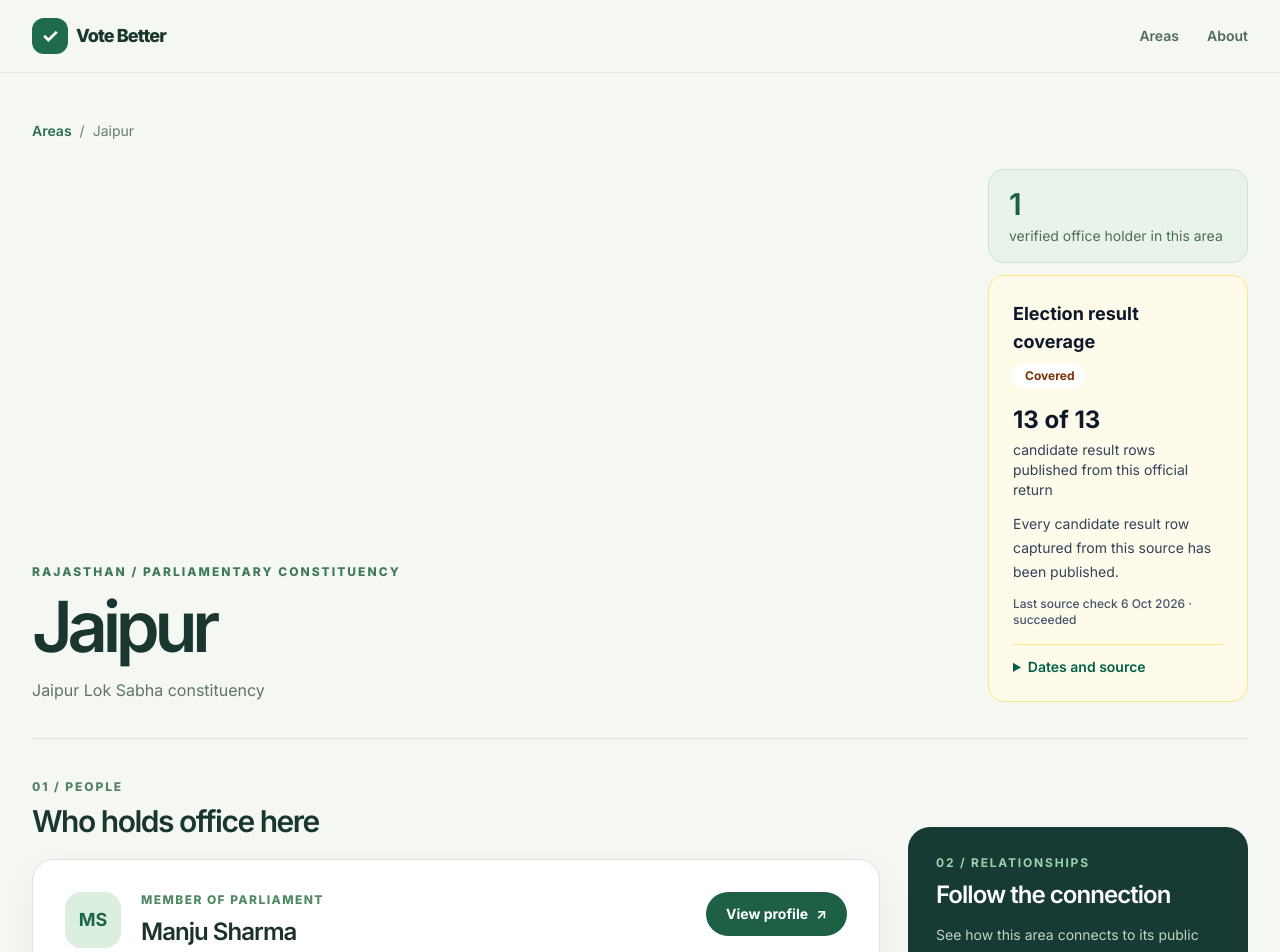
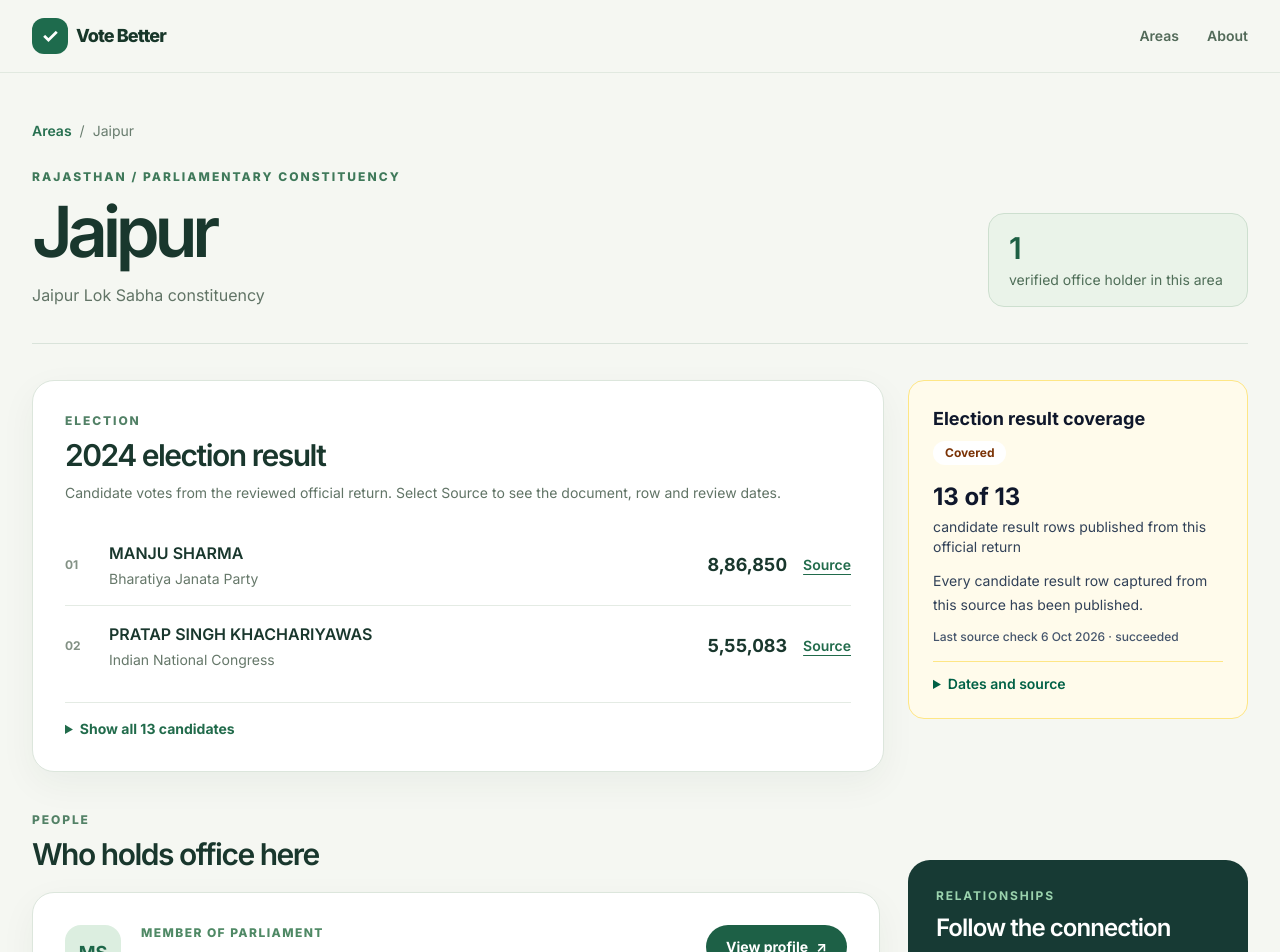
Before and after one commit to sourabh69733/vote-better, a Next.js app in the folder web/: page /areas/jaipur-lok-sabha in a window 1280 px wide. Shown: the top 952 px of the page. Built offline with nearby package versions, Linux system fonts and the light colour scheme.

Commit message:
web: connect constituency result and fact trails

```diff
--- a/web/app/areas/[areaId]/page.tsx
+++ b/web/app/areas/[areaId]/page.tsx
@@ -3,6 +3,8 @@ import Link from "next/link";
 import { notFound } from "next/navigation";
 import { getAreaOverview, listAreaOverviews } from "@/lib/civic-area";
 import { ResultCoverage } from "@/components/ResultCoverage";
+import { ElectionResult } from "@/components/ElectionResult";
+import { getAreaElectionResult } from "@/lib/publication";
 
 interface PageProps {
   params: Promise<{ areaId: string }>;
@@ -22,6 +24,7 @@ export default async function AreaPage({ params }: PageProps) {
   const { areaId } = await params;
   const overview = getAreaOverview(areaId);
   if (!overview) notFound();
+  const hasElectionResult = getAreaElectionResult(overview.area.id) !== null;
 
   return (
     <div className="mx-auto w-full max-w-[1320px] px-4 pb-14 pt-8 sm:px-6 sm:pt-12 lg:px-8">
@@ -37,18 +40,20 @@ export default async function AreaPage({ params }: PageProps) {
           <h1 className="mt-3 text-[clamp(3.2rem,5.5vw,5.6rem)] font-semibold leading-none tracking-[-0.075em] text-[#19372d]">{overview.area.name}</h1>
           <p className="mt-4 text-base text-[#617466]">{overview.area.label}</p>
         </div>
-        <div className="grid gap-3">
-          <div className="rounded-2xl border border-[#cddfcf] bg-[#eaf3e9] px-5 py-4">
-            <strong className="text-3xl font-semibold tracking-[-0.05em] text-[#1d5f43]">{overview.links.length}</strong>
-            <p className="mt-1 text-sm leading-5 text-[#4f6e58]">verified {overview.links.length === 1 ? "office holder" : "office holders"} in this area</p>
-          </div>
-          <ResultCoverage areaId={overview.area.id} />
+        <div className="rounded-2xl border border-[#cddfcf] bg-[#eaf3e9] px-5 py-4">
+          <strong className="text-3xl font-semibold tracking-[-0.05em] text-[#1d5f43]">{overview.links.length}</strong>
+          <p className="mt-1 text-sm leading-5 text-[#4f6e58]">verified {overview.links.length === 1 ? "office holder" : "office holders"} in this area</p>
         </div>
       </header>
 
+      <div className={`mt-9 grid items-start gap-6 ${hasElectionResult ? "lg:grid-cols-[minmax(0,1fr)_340px]" : ""}`}>
+        <ElectionResult areaId={overview.area.id} />
+        <ResultCoverage areaId={overview.area.id} />
+      </div>
+
       <div className="mt-10 grid items-start gap-7 lg:grid-cols-[minmax(0,1fr)_340px]">
         <section aria-labelledby="holders-heading">
-          <p className="text-xs font-extrabold uppercase tracking-[0.16em] text-[#528166]">01 / People</p>
+          <p className="text-xs font-extrabold uppercase tracking-[0.16em] text-[#528166]">People</p>
           <h2 id="holders-heading" className="mt-2 text-3xl font-semibold tracking-[-0.05em] text-[#19372d]">Who holds office here</h2>
           <div className="mt-5 grid gap-4">
             {overview.links.map((link) => (
@@ -80,7 +85,7 @@ export default async function AreaPage({ params }: PageProps) {
         </section>
 
         <aside className="rounded-[22px] bg-[#173a34] p-7 text-white lg:mt-12" aria-labelledby="map-heading">
-          <p className="text-xs font-bold uppercase tracking-[0.15em] text-[#9bd3ae]">02 / Relationships</p>
+          <p className="text-xs font-bold uppercase tracking-[0.15em] text-[#9bd3ae]">Relationships</p>
           <h2 id="map-heading" className="mt-2 text-2xl font-semibold tracking-[-0.04em]">Follow the connection</h2>
           <p className="mt-3 text-sm leading-6 text-[#bbd6c4]">See how this area connects to its public office and current holder. Select a line to see its source.</p>
           <div className="mt-6 grid gap-5 text-sm">
--- a/web/app/facts/[factId]/page.tsx
+++ b/web/app/facts/[factId]/page.tsx
@@ -3,6 +3,7 @@ import Link from "next/link";
 import { notFound } from "next/navigation";
 
 import { getFactTrace, jaipurPublication } from "@/lib/publication";
+import { getPersonProfile } from "@/lib/verified-profile";
 
 interface PageProps {
   params: Promise<{ factId: string }>;
@@ -36,10 +37,15 @@ export default async function FactPage({ params }: PageProps) {
   const { factId } = await params;
   const fact = getFactTrace(jaipurPublication, factId);
   if (!fact) notFound();
+  const hasProfile = getPersonProfile(fact.subjectId) !== null;
+  const returnPath = hasProfile ? `/people/${fact.subjectId}` :
+    jaipurPublication.coverage !== "not-assessed" ? `/areas/${jaipurPublication.coverage.areaId}` : "/";
 
   return (
     <main className="mx-auto w-full max-w-3xl px-4 py-10 sm:px-6 sm:py-14">
-      <Link href={`/people/${fact.subjectId}`} className="text-sm font-semibold text-emerald-800 hover:underline">← Person profile</Link>
+      <Link href={returnPath} className="text-sm font-semibold text-emerald-800 hover:underline">
+        ← {hasProfile ? "Person profile" : "Election result"}
+      </Link>
       <header className="mt-7 rounded-3xl border border-slate-200 bg-white p-6 shadow-sm sm:p-8">
         <p className="text-xs font-bold uppercase tracking-widest text-emerald-700">Source trail</p>
         <h1 className="mt-3 text-3xl font-bold tracking-tight text-slate-900">{label(fact.predicate)}</h1>
```
Also changed, not shown: 1 other file (tests, documents, lock files or other folders).
